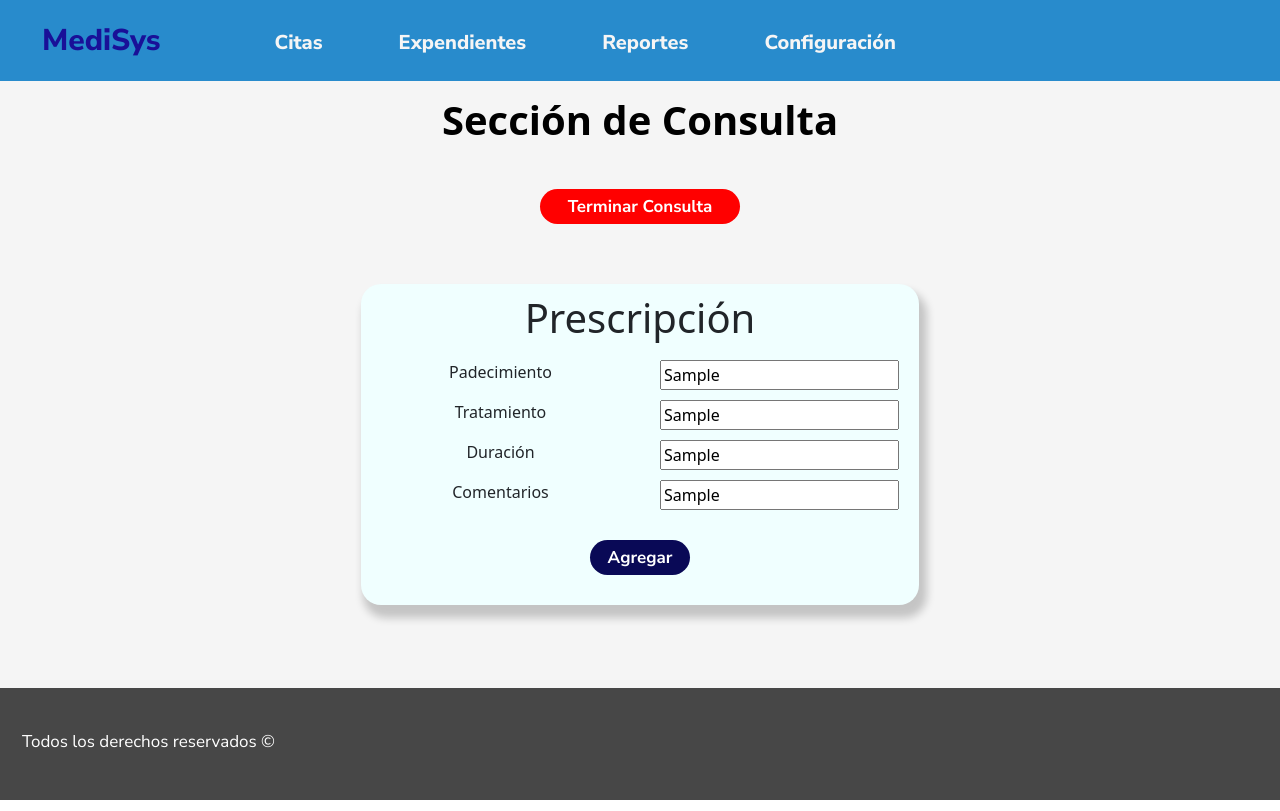
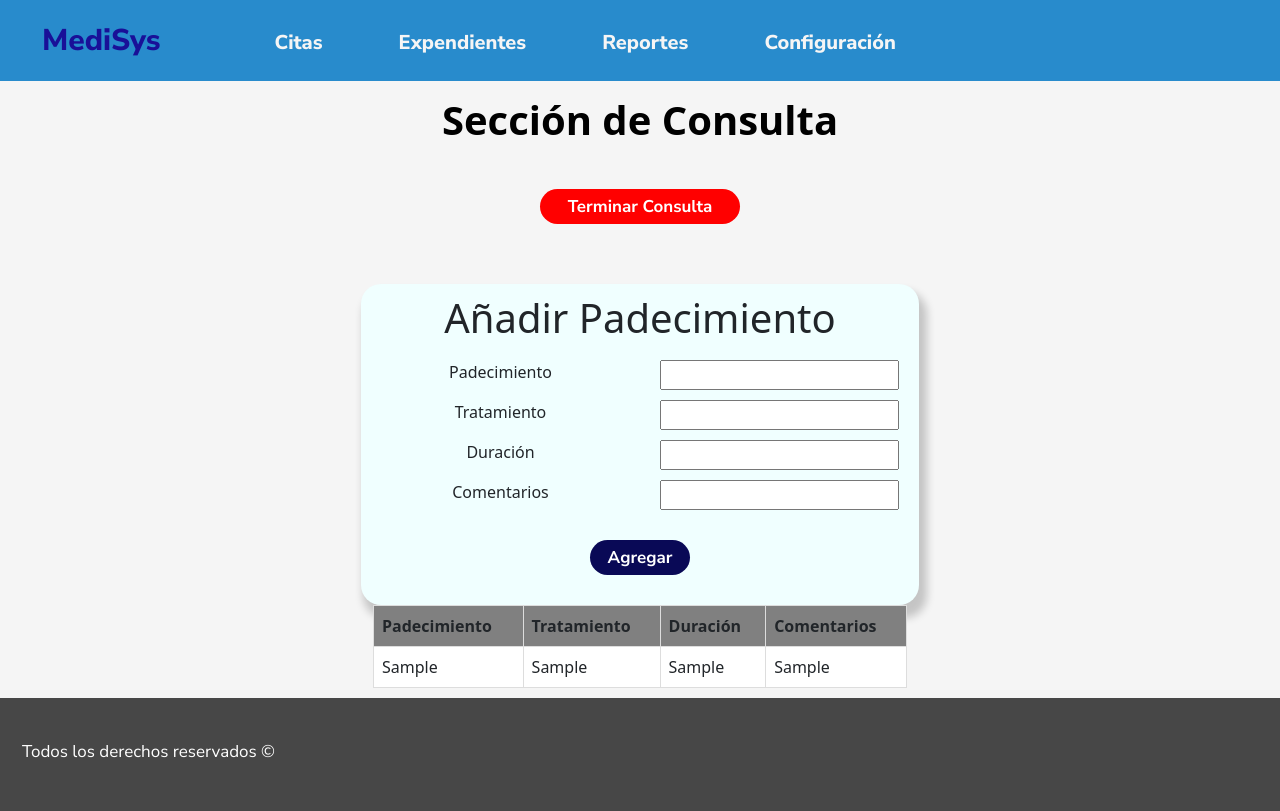
Before and after one commit to Brian-Esq/Consultorio-Medico-APS, a React (Create React App) app: page /consulta in a window 1280 px wide. Both pictures are taken after typing "Sample", "Sample", "Sample", "Sample" into the empty fields and a click on the button "Agregar". Built offline with nearby package versions, Linux system fonts and the light colour scheme.

Commit message:
Agrega elementos a la tabla de receta médica

```diff
--- a/src/Componentes/Prescription/prescription.css
+++ b/src/Componentes/Prescription/prescription.css
@@ -31,3 +31,30 @@
     margin-top: 20px;
     margin-bottom: 20px;
 }
+
+.presCol {
+    display: flex;
+    justify-content: center;
+    align-items: center;
+    margin-top: 40px;
+}
+
+.prescriptionTable {
+    margin: auto;
+    border-collapse: collapse;
+    width: 100%;
+}
+
+.prescriptionTable th, .prescriptionTable td {
+    border: 1px solid #ddd;
+    padding: 8px;
+    text-align: left;
+}
+
+.prescriptionTable th {
+    background-color: grey;
+    font-weight: bold;
+}
+.prescriptionTable td {
+    background-color: white;
+}
--- a/src/Componentes/Prescription/prescription.tsx
+++ b/src/Componentes/Prescription/prescription.tsx
@@ -2,20 +2,41 @@ import './prescription.css';
 import Container from 'react-bootstrap/Container';
 import Row from 'react-bootstrap/Row';
 import Col from 'react-bootstrap/Col';
+import {useState} from 'react';
 
-function Prescription() {
+interface Prescription {
+    padecimiento: string;
+    tratamiento: string;
+    duracion: string;
+    comentarios: string;
+}
+
+function PrescriptionComponent() {
+    const [prescriptions, setPrescriptions] = useState<Prescription[]>([]);
+
     return (
         <Container className='prescriptionPage'>
             <Row>
                 <Col xs={0} md={3}></Col>
                 <Col xs={12} md={6} className='formColumn'>
-                    <form onSubmit={ev=> {
+                    <form onSubmit={ev => {
                         ev.preventDefault();
-                        console.log('Prescripción enviada');
+                        const target = ev.target as HTMLFormElement;
+                        const newPrescription: Prescription = {
+                            padecimiento: (target.elements.namedItem('padecimiento') as HTMLInputElement).value,
+                            tratamiento: (target.elements.namedItem('tratamiento') as HTMLInputElement).value,
+                            duracion: (target.elements.namedItem('duracion') as HTMLInputElement).value,
+                            comentarios: (target.elements.namedItem('comentarios') as HTMLInputElement).value,
+                        };
+
+                        setPrescriptions([...prescriptions, newPrescription]);
+
+                        // Reset the form fields
+                        target.reset();
                     }} className='presForms'>
                         <Row className='formRows'>
                             <Col>
-                                <h1>Prescripción</h1>
+                                <h1>Añadir Padecimiento</h1>
                             </Col>
                         </Row>
                         <Row className='formRows'>
@@ -23,7 +44,7 @@ function Prescription() {
                                 <label>Padecimiento</label>
                             </Col>
                             <Col>
-                                <input type='text' />
+                                <input type='text' name='padecimiento' autoComplete='off'/>
                             </Col>
                         </Row>
                         <Row className='formRows'>
@@ -31,7 +52,7 @@ function Prescription() {
                                 <label>Tratamiento</label>
                             </Col>
                             <Col>
-                                <input type='text' />
+                                <input type='text' name='tratamiento' autoComplete='off'/>
                             </Col>
                         </Row>
                         <Row className='formRows'>
@@ -39,7 +60,7 @@ function Prescription() {
                                 <label>Duración</label>
                             </Col>
                             <Col>
-                                <input type='text' />
+                                <input type='text' name='duracion' autoComplete='off'/>
                             </Col>
                         </Row>
                         <Row className='formRows'>
@@ -47,7 +68,7 @@ function Prescription() {
                                 <label>Comentarios</label>
                             </Col>
                             <Col>
-                                <input type='text' />
+                                <input type='text' name='comentarios' autoComplete='off'/>
                             </Col>
                         </Row>
                         <Row className='formRows'>
@@ -59,8 +80,34 @@ function Prescription() {
                 </Col>
                 <Col xs={0} md={3}></Col>
             </Row>
+            <Row className='presRow'>
+                <Col xs={0} md={3}></Col>
+                <Col xs={12} md={6} className='presCol'>
+                    <table className='prescriptionTable'>
+                        <thead>
+                            <tr>
+                                <th>Padecimiento</th>
+                                <th>Tratamiento</th>
+                                <th>Duración</th>
+                                <th>Comentarios</th>
+                            </tr>
+                        </thead>
+                        <tbody>
+                            {prescriptions.map((prescription, index) => (
+                                <tr key={index}>
+                                    <td>{prescription.padecimiento}</td>
+                                    <td>{prescription.tratamiento}</td>
+                                    <td>{prescription.duracion}</td>
+                                    <td>{prescription.comentarios}</td>
+                                </tr>
+                            ))}
+                        </tbody>
+                    </table>
+                </Col>
+                <Col xs={0} md={3}></Col>
+            </Row>
         </Container>
     )
 }
 
-export default Prescription;
+export default PrescriptionComponent;
```
